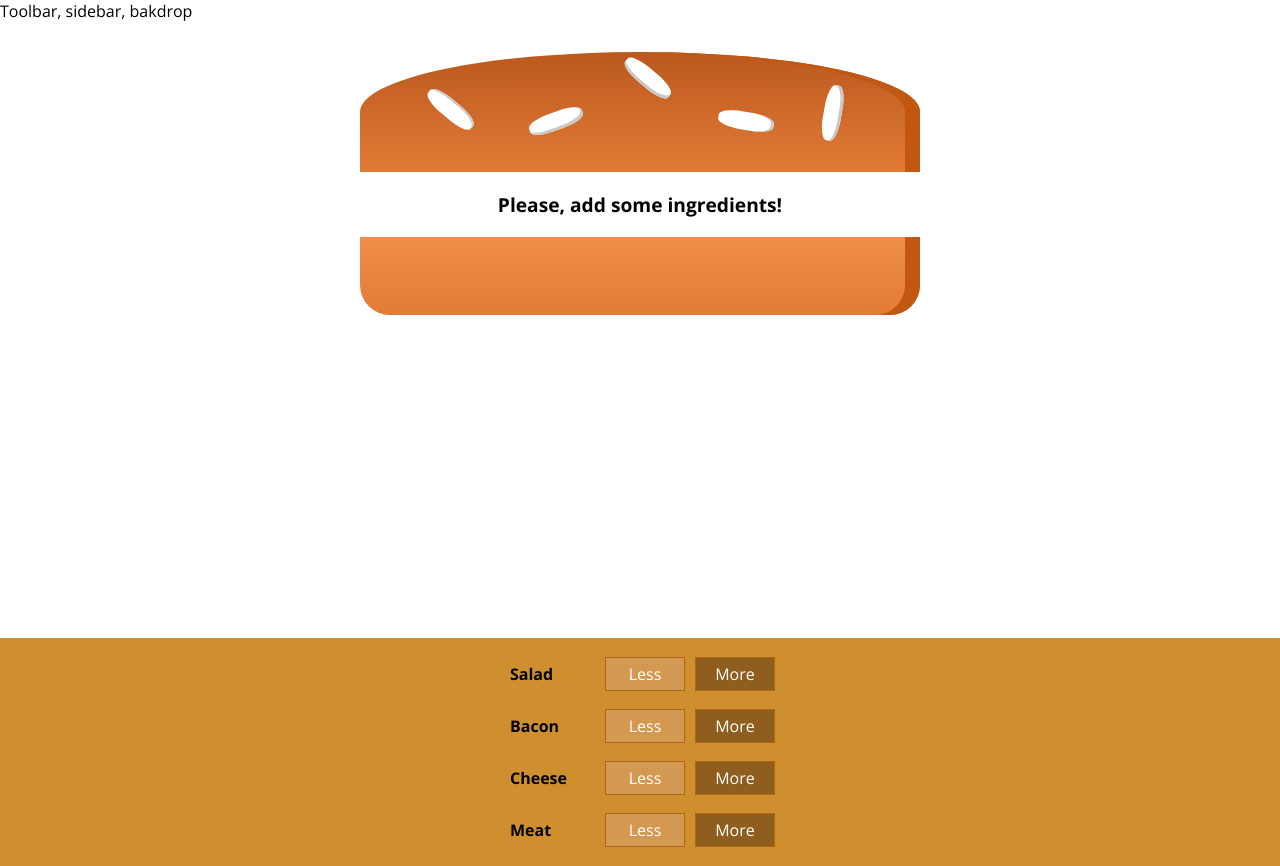
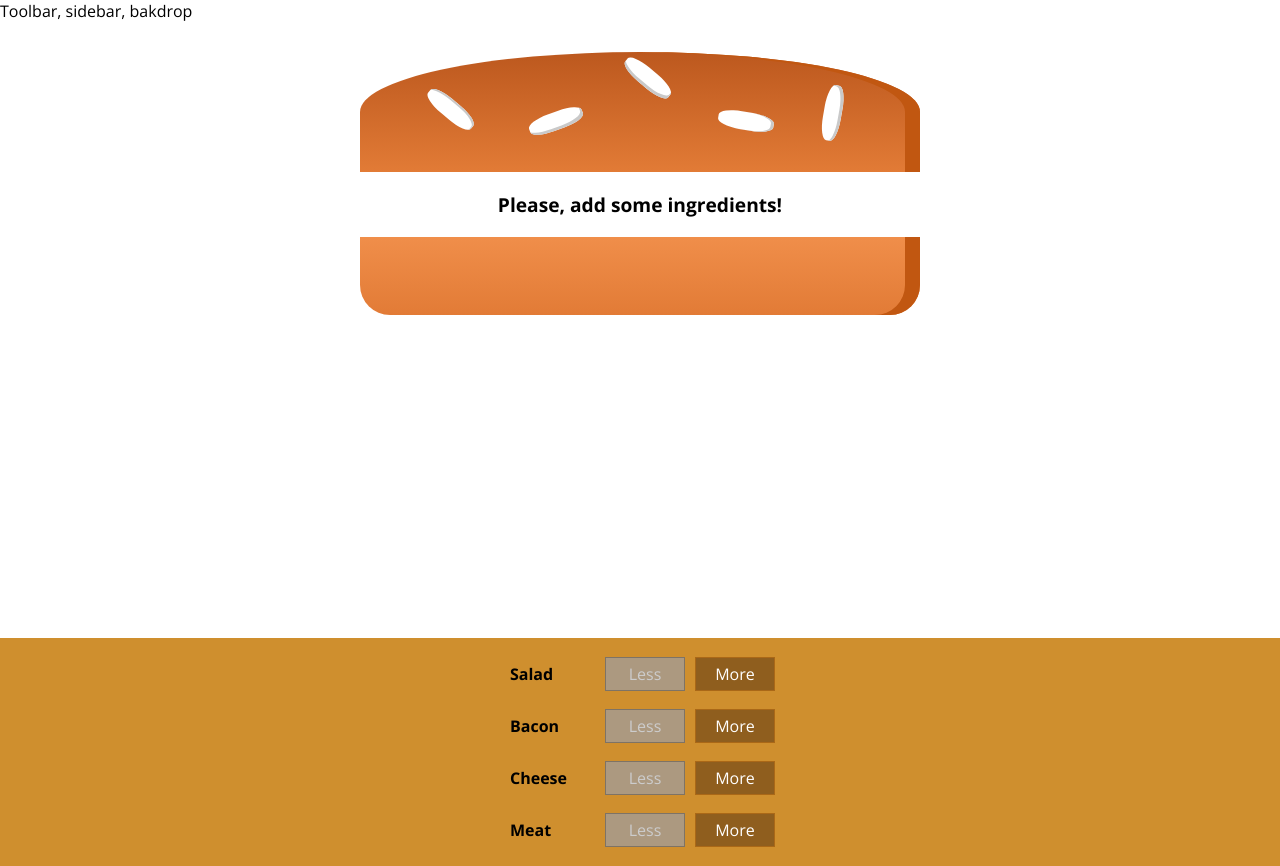
Before and after one commit to orlandovallejos/burger-app, a React app: page / in a window 1280 px wide. Built offline with nearby package versions, Linux system fonts and the light colour scheme.

Commit message:
Added the remove ingredient handler and we disabled controls by business logic.

```diff
--- a/src/components/Burger/BuildControls/BuildControl/BuildControl.js
+++ b/src/components/Burger/BuildControls/BuildControl/BuildControl.js
@@ -5,8 +5,13 @@
   return (
     <div className={classes.BuildControl}>
       <div className={classes.Label}>{props.label}</div>
-      <button className={classes.Less}>Less</button>
-      <button className={classes.More} onClick={props.added}>More</button>
+      <button
+        className={classes.Less}
+        onClick={props.removed}
+        disabled={props.disabled}>Less</button>
+      <button
+        className={classes.More}
+        onClick={props.added}>More</button>
     </div>
   );
 };
--- a/src/components/Burger/BuildControls/BuildControls.js
+++ b/src/components/Burger/BuildControls/BuildControls.js
@@ -16,7 +16,9 @@
           return <BuildControl
             key={ctrl.label}
             label={ctrl.label}
-            added={() => props.ingredientAdded(ctrl.type)} />;
+            added={() => props.ingredientAdded(ctrl.type)}
+            removed={() => props.ingredientRemoved(ctrl.type)}
+            disabled={props.disabled[ctrl.type]} />;
         })
       }
     </div>
--- a/src/containers/BurgerBuilder/BurgerBuilder.js
+++ b/src/containers/BurgerBuilder/BurgerBuilder.js
@@ -44,12 +44,43 @@
     });
   };
 
+  removeIngredientHandler = (type) => {
+    const oldCount = this.state.ingredients[type];
+    if (oldCount === 0) {
+      return;
+    }
+
+    const updatedCount = oldCount - 1;
+    const updatedIngredients = {
+      ...this.state.ingredients
+    };
+    updatedIngredients[type] = updatedCount;
+
+    const price = INGREDIENT_PRICES[type];
+    const oldPrice = this.state.totalPrice;
+    const newPrice = oldPrice - price;
+
+    this.setState({
+      ingredients: updatedIngredients,
+      totalPrice: newPrice
+    });
+  };
+
   render() {
+    const disabledInfo = {
+      ...this.state.ingredients
+    };
+    for (let key in disabledInfo) {
+      disabledInfo[key] = disabledInfo[key] === 0;
+    }
+
     return (
       <Aux>
         <Burger ingredients={this.state.ingredients} />
         <BuildControls
-          ingredientAdded={this.addIngredientHandler} />
+          ingredientAdded={this.addIngredientHandler}
+          ingredientRemoved={this.removeIngredientHandler}
+          disabled={disabledInfo} />
       </Aux>
     );
   }
```
